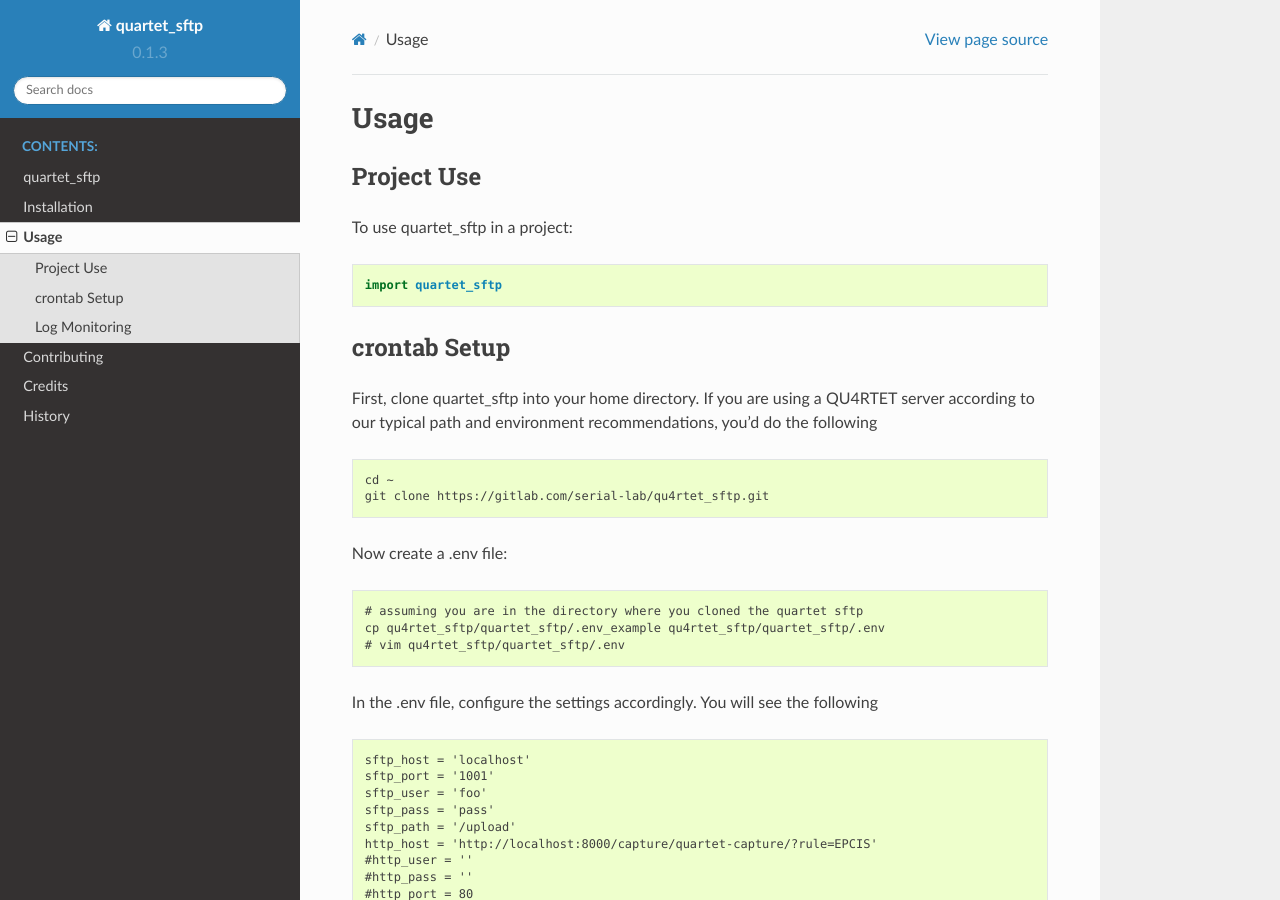
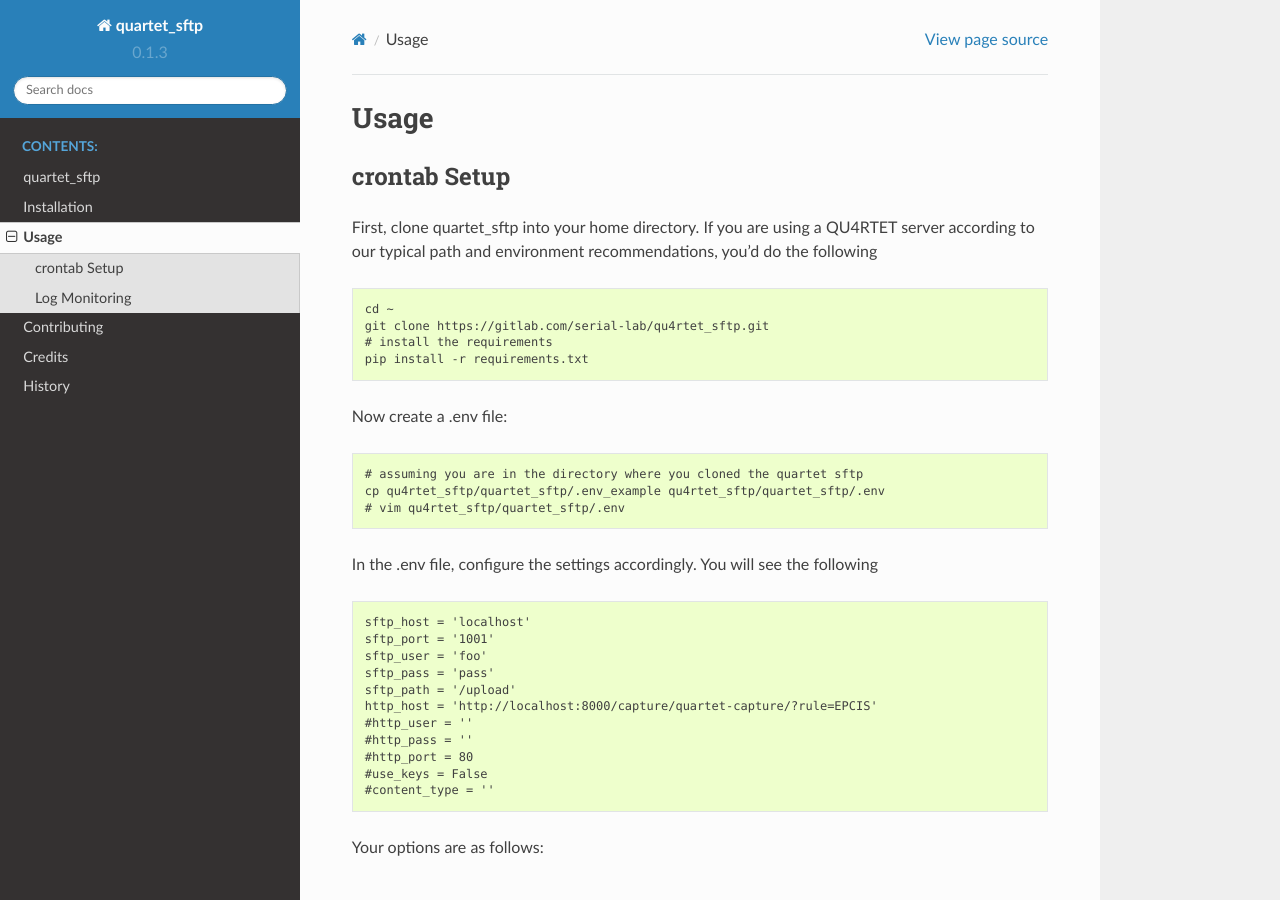
Before and after one commit to rmagee/qu4rtet_sftp, a Sphinx documentation site: the page built from docs/usage.rst, in a window 1280 px wide and 900 px high. Built offline with Sphinx 7.4.7 and the Read the Docs theme 2.0.0, drawn with Linux system fonts in a browser that asks for light colours; pages that are not in the unit, such as notebooks, are missing from menus.

Commit message:
updated docs, new requirements file

```diff
--- a/docs/usage.rst
+++ b/docs/usage.rst
@@ -1,13 +1,6 @@
 =====
 Usage
 =====
-
-Project Use
------------
-
-To use quartet_sftp in a project::
-
-    import quartet_sftp
 
 crontab Setup
 -------------
@@ -19,6 +12,8 @@ you'd do the following
 
     cd ~
     git clone https://gitlab.com/serial-lab/qu4rtet_sftp.git
+    # install the requirements
+    pip install -r requirements.txt
 
 Now create a .env file:
 
@@ -102,6 +97,7 @@ Check every one minute:
 
 .. code-block:: text
 
+
     */1 * * * * /home/ubuntu/.virtualenvs/qu4rtet/bin/python /home/ubuntu/qu4rtet_sftp/quartet_sftp/client.py
 
 Check every day at 1 am:
--- /dev/null
+++ b/requirements.txt
@@ -0,0 +1 @@
+python-dotenv
```
Also changed, not shown: .gitlab-ci.yml, 1 other file.
